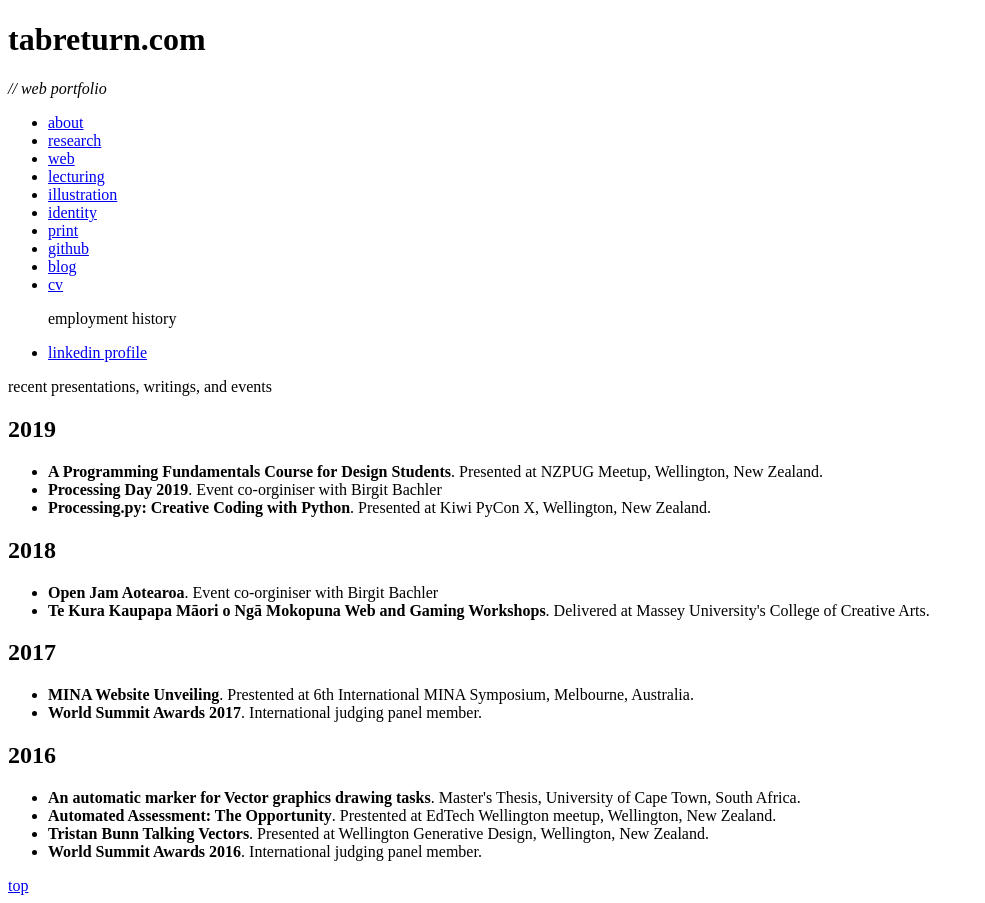
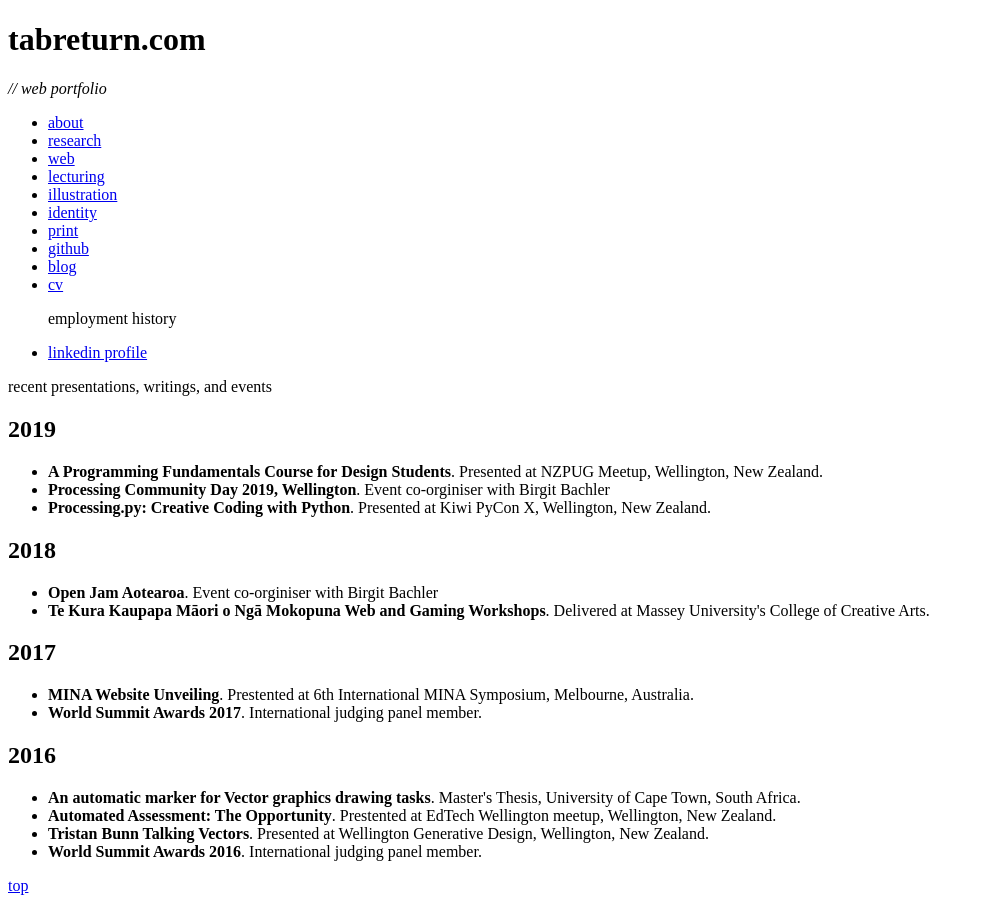
Before and after one commit to tabreturn/tabreturn.portfolio, a Jekyll site: the page built from cv.html, in a window 1280 px wide. Shown: the whole page, without its empty margins (0-985 px from the left). Built offline with Jekyll 4.4.1, drawn with Linux system fonts in a browser that asks for light colours; nearby versions of some CDN libraries; library files that are not in the unit come from our copies; comment, search, counter and statistics services are not loaded.

Commit message:
- add processing day location

```diff
--- a/cv.html
+++ b/cv.html
@@ -15,7 +15,7 @@
   <h2>2019</h2>
   <ul>
     <li><b>A Programming Fundamentals Course for Design Students</b>. Presented at NZPUG Meetup, Wellington, New Zealand.</li>
-    <li><b>Processing Day 2019</b>. Event co-orginiser with Birgit Bachler</li>
+    <li><b>Processing Community Day 2019, Wellington</b>. Event co-orginiser with Birgit Bachler</li>
     <li><b>Processing.py: Creative Coding with Python</b>. Presented at Kiwi PyCon X, Wellington, New Zealand.</li>
   </ul>
   <h2>2018</h2>
```
